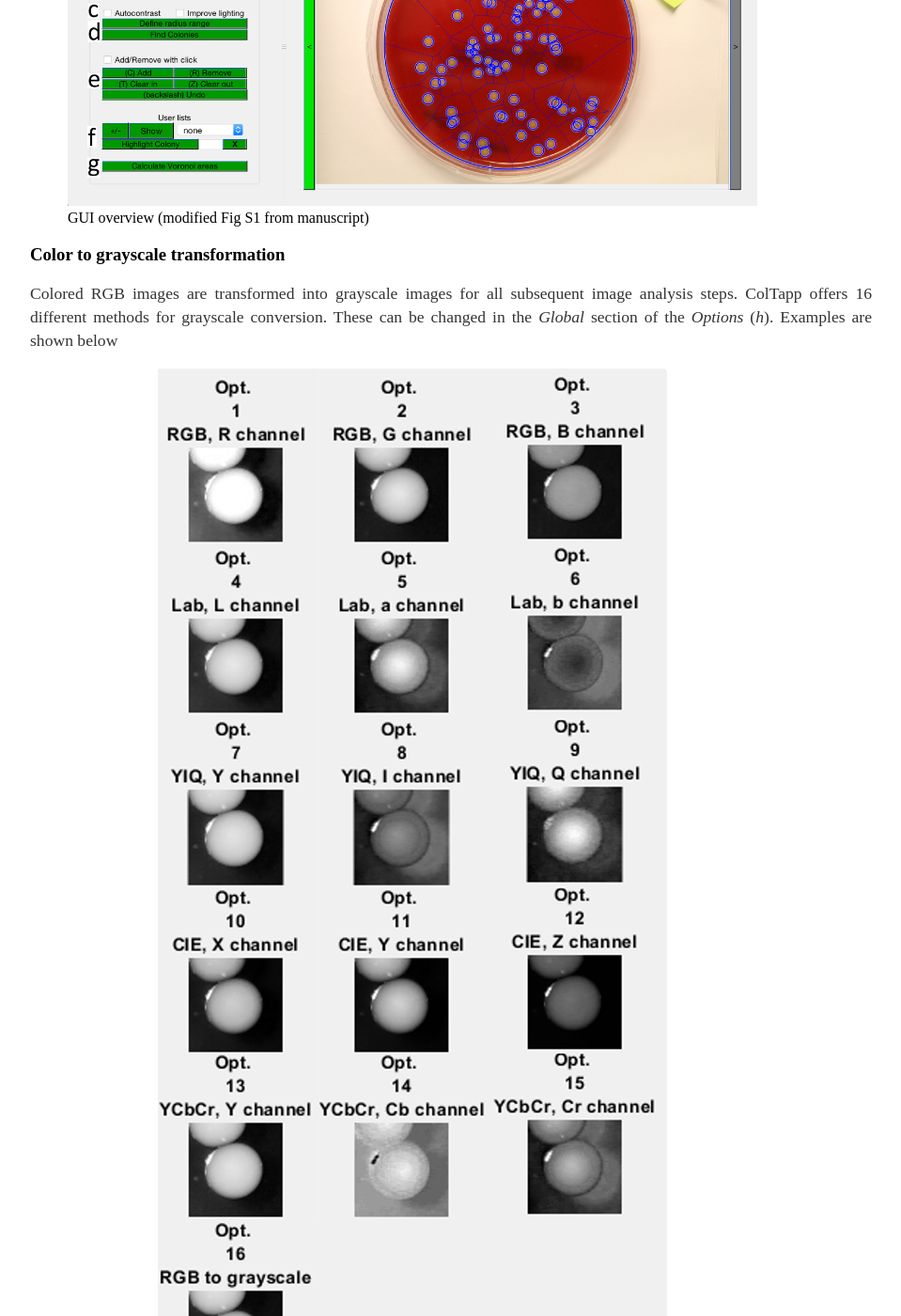
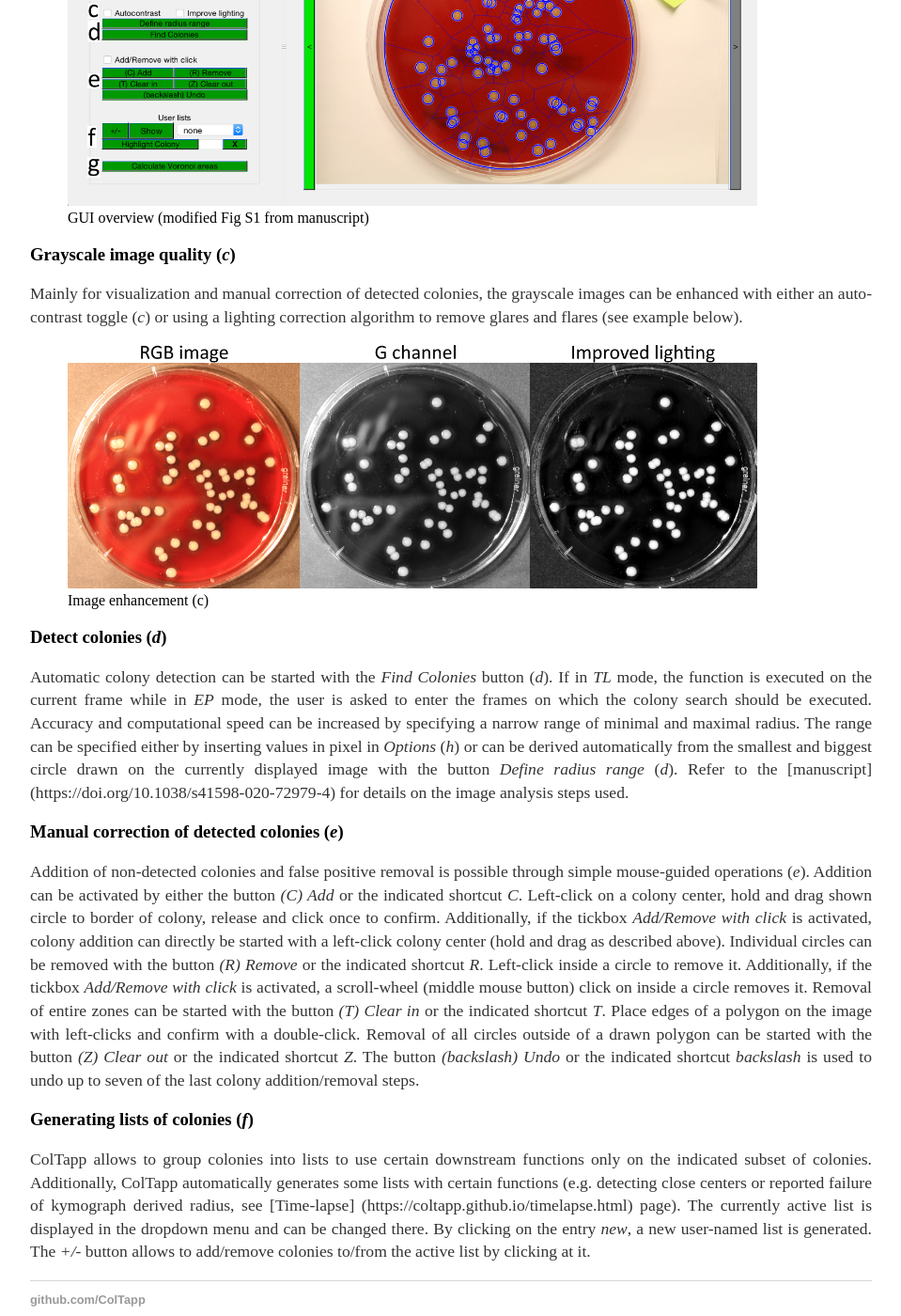
Before and after one commit to ColTapp/ColTapp.github.io, a Jekyll site: the page built from detect.md, in a window 1280 px wide and 1400 px high, scrolled down 400 px. Shown: the whole window at 94% size, without its empty margins (160-1119 px from the left). Built offline with Jekyll 4.4.1, drawn with Linux system fonts in a browser that asks for light colours; some of the changed text lies outside the part shown.

Commit message:
Update detect.md

```diff
--- a/detect.md
+++ b/detect.md
@@ -8,13 +8,6 @@ We will refer to the letters on the image below for the following instructions:
 <figure>
   <img src="{{site.url}}/assets/images/Detect_1.png" alt="GUI overview"/>
   <figcaption>GUI overview (modified Fig S1 from manuscript) </figcaption>
-</figure>
-
-### Color to grayscale transformation
-Colored RGB images are transformed into grayscale images for all subsequent image analysis steps. ColTapp offers 16 different methods for grayscale conversion. These can be changed in the _Global_ section of the _Options_ (*h*). Examples are shown below
-<figure>
-  <img src="{{site.url}}/assets/images/Detect_4.png" alt="RGB to grayscale conversion" height="1094px"/>
-  <figcaption> RGB to grayscale conversion examples, accessible through _Options_ (h) </figcaption>
 </figure>
 
 ### Grayscale image quality (*c*)
```
